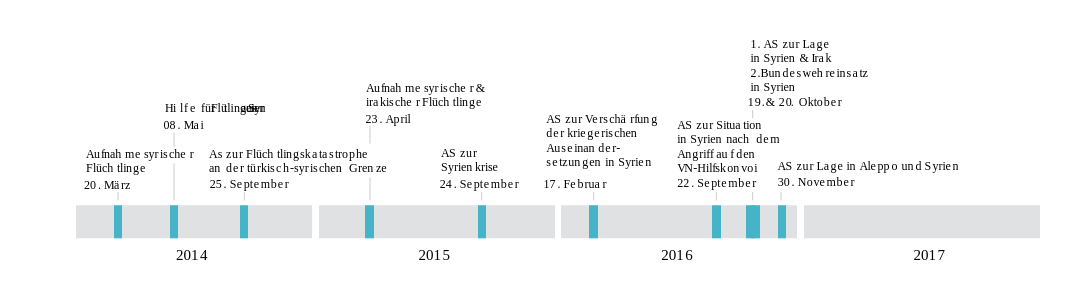
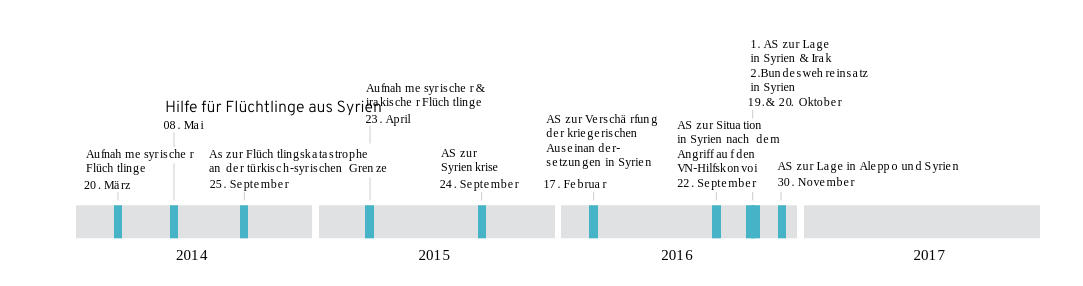
Before and after one commit to Datenschule/offenesparlament.de-frontend, a Jekyll site: the page built from analyse/themen.html, in a window 1280 px wide and 900 px high, scrolled down 5588 px. Shown: the part 160-446 px from the top of the window, without its empty margins (97-1180 px from the left). Built offline with Jekyll 4.4.1, drawn with Linux system fonts in a browser that asks for light colours; comment, search, counter and statistics services are not loaded.

Commit message:
changes text in gefluchtet svg

```diff
--- a/analyse/themen.html
+++ b/analyse/themen.html
@@ -405,7 +405,7 @@ title: Analyse Themen
 	<div class="container">
 		<div class="container-left-12">
 			<p><strong>Der Syrienkrieg und Merkels Migrationspolitik</strong></p>
-			{% include svg/gefluechtet_1.svg %}
+			{% include svg/gefluechtet.svg %}
 			<p>Durch den Bürgerkrieg in Syrien und die Ausbreitung des Islamischen Staates, werden viele Menschen zur Flucht gezwungen. Die Hauptrouten nach Europa führen im Sommer 2015 entweder über die Türkei und die
 				Balkanstaaten oder von Nordafrika über das Mittelmeer. Im Vergleich zu 2013 verdreifacht sich 2015 die Anzahl derjenigen, die in Europa Schutz vor Terror und Krieg suchen. In der deutschen Politik werden viele Aspekte
 				des Krieges diskutiert, wie die <a href="http://beta.offenesparlament.de/protokoll/#!/79#object-object">Versorgung und Unterbringung</a> der Geflüchteten, die Einführung einer <a
```
Also changed, not shown: _includes/svg/gefluechtet.svg.
